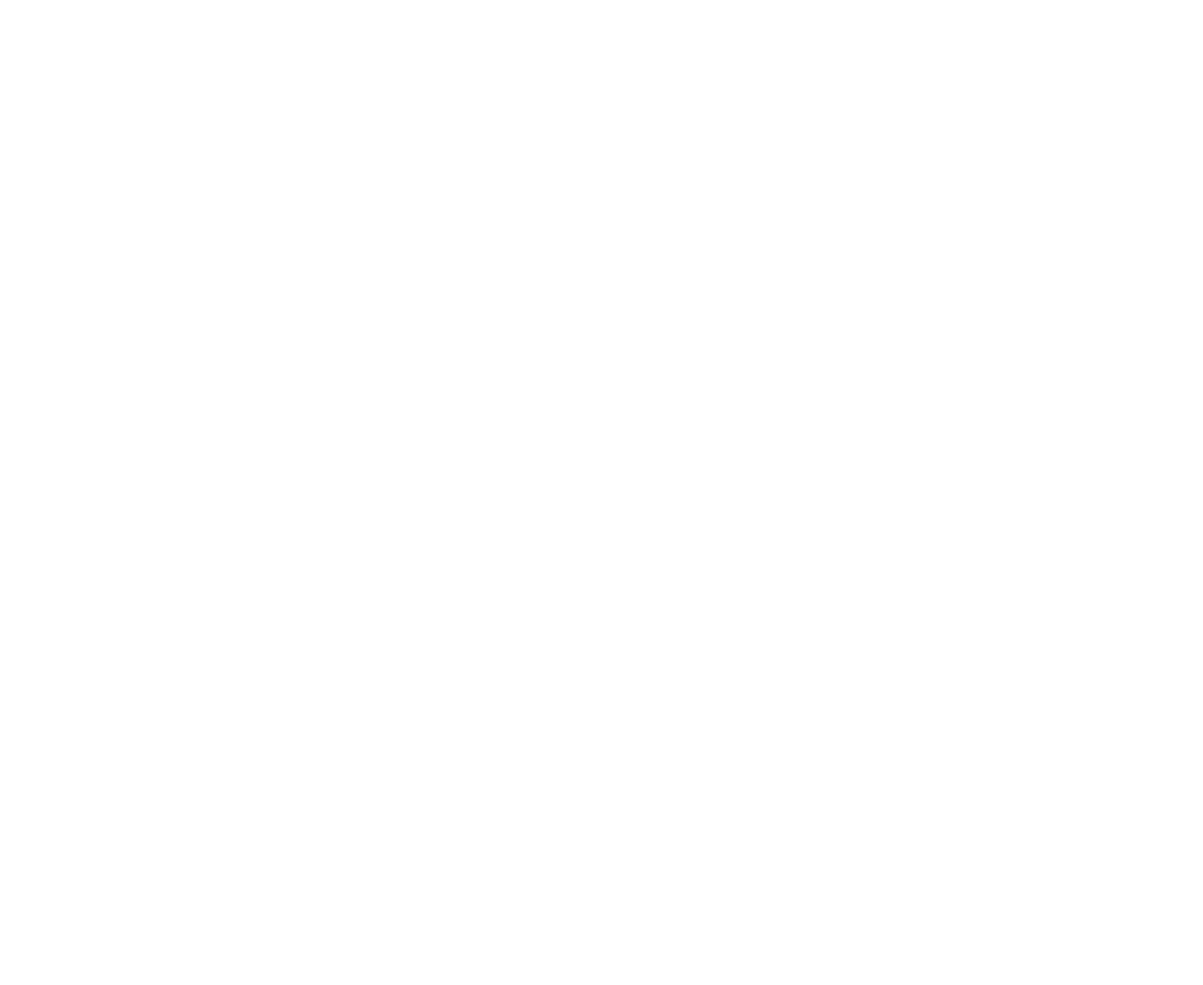
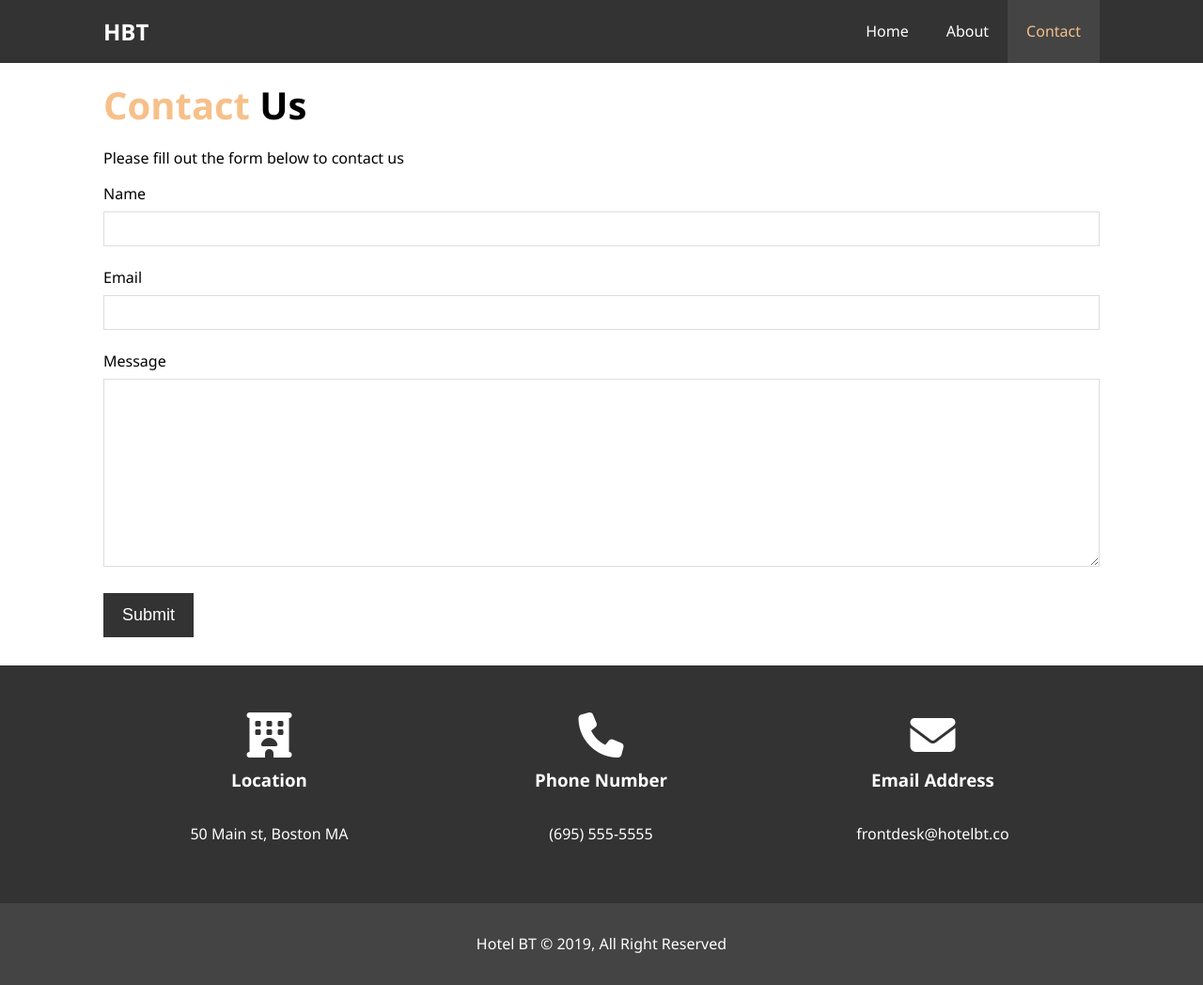
Before and after one commit to mahdipratama/Modern-HTML-and-CSS-incluiding-Sass, a plain HTML site: page 03.Hotel_website/contact.html in a window 1280 px wide. Shown: the whole page at 94% size. Before the commit the page ends 800 px from the top, so only its background shows below. Drawn offline with Linux system fonts and the light colour scheme.

Commit message:
create Contact page and add style to them

```diff
--- a/03.Hotel_website/contact.html
+++ b/03.Hotel_website/contact.html
@@ -0,0 +1,78 @@
+<!DOCTYPE html>
+<html lang="en">
+  <head>
+    <meta charset="UTF-8" />
+    <meta http-equiv="X-UA-Compatible" content="IE=edge" />
+    <meta name="viewport" content="width=device-width, initial-scale=1.0" />
+    <meta
+      name="description"
+      content="Welcome to the most extraordinary hotel in Boston Massachusetts" />
+    <meta name="keywords" content="hotel, boston hotel,new england" />
+    <script
+      src="https://kit.fontawesome.com/fcd40fd7cb.js"
+      crossorigin="anonymous"></script>
+    <link rel="stylesheet" href="css/style.css" />
+    <title>Hotel BT | Contact</title>
+  </head>
+  <body>
+    <header>
+      <nav id="navbar">
+        <div class="container">
+          <h1 class="logo">
+            <a href="index.html">HBT</a>
+          </h1>
+          <ul>
+            <li><a href="index.html">Home</a></li>
+            <li><a href="about.html">About</a></li>
+            <li><a class="current" href="contact.html">Contact</a></li>
+          </ul>
+        </div>
+      </nav>
+    </header>
+    <section id="contact-form" class="py-3">
+      <div class="container">
+        <h1 class="l-heading"><span class="text-primary">Contact</span> Us</h1>
+        <p>Please fill out the form below to contact us</p>
+        <form action="process.php">
+          <div class="form-group">
+            <label for="name">Name</label>
+            <input type="text" name="name" id="name" />
+          </div>
+          <div class="form-group">
+            <label for="email">Email</label>
+            <input type="email" name="email" id="email" />
+          </div>
+          <div class="form-group">
+            <label for="message">Message</label>
+            <textarea name="message" id="message"></textarea>
+          </div>
+          <button type="submit" class="btn">Submit</button>
+        </form>
+      </div>
+    </section>
+
+    <section class="bg-dark" id="contact-info">
+      <div class="container">
+        <div class="box">
+          <i class="fa-solid fa-hotel fa-3x"></i>
+          <h3>Location</h3>
+          <p>50 Main st, Boston MA</p>
+        </div>
+        <div class="box">
+          <i class="fa-solid fa-phone fa-3x"></i>
+          <h3>Phone Number</h3>
+          <p>(695) 555-5555</p>
+        </div>
+        <div class="box">
+          <i class="fa-solid fa-envelope fa-3x"></i>
+          <h3>Email Address</h3>
+          <p>frontdesk@hotelbt.co</p>
+        </div>
+      </div>
+    </section>
+
+    <footer id="main-footer">
+      <p>Hotel BT &copy; 2019, All Right Reserved</p>
+    </footer>
+  </body>
+</html>
--- a/03.Hotel_website/css/style.css
+++ b/03.Hotel_website/css/style.css
@@ -243,6 +243,38 @@ p {
   border-radius: 50%;
 }
 
+/* Contact Form */
+
+#contact-form h1 {
+  padding-top: 1px;
+}
+
+#contact-form .form-group {
+  margin-bottom: 20px;
+}
+
+#contact-form label {
+  display: block;
+  margin-bottom: 5px;
+}
+
+#contact-form input,
+#contact-form textarea {
+  width: 100%;
+  padding: 10px;
+  border: 1px #ddd solid;
+}
+
+#contact-form input:focus,
+#contact-form textarea:focus {
+  outline: none;
+  border-color: #f7c08a;
+}
+
+#contact-form textarea {
+  height: 200px;
+}
+
 /* Footer */
 #main-footer {
   text-align: center;
```
